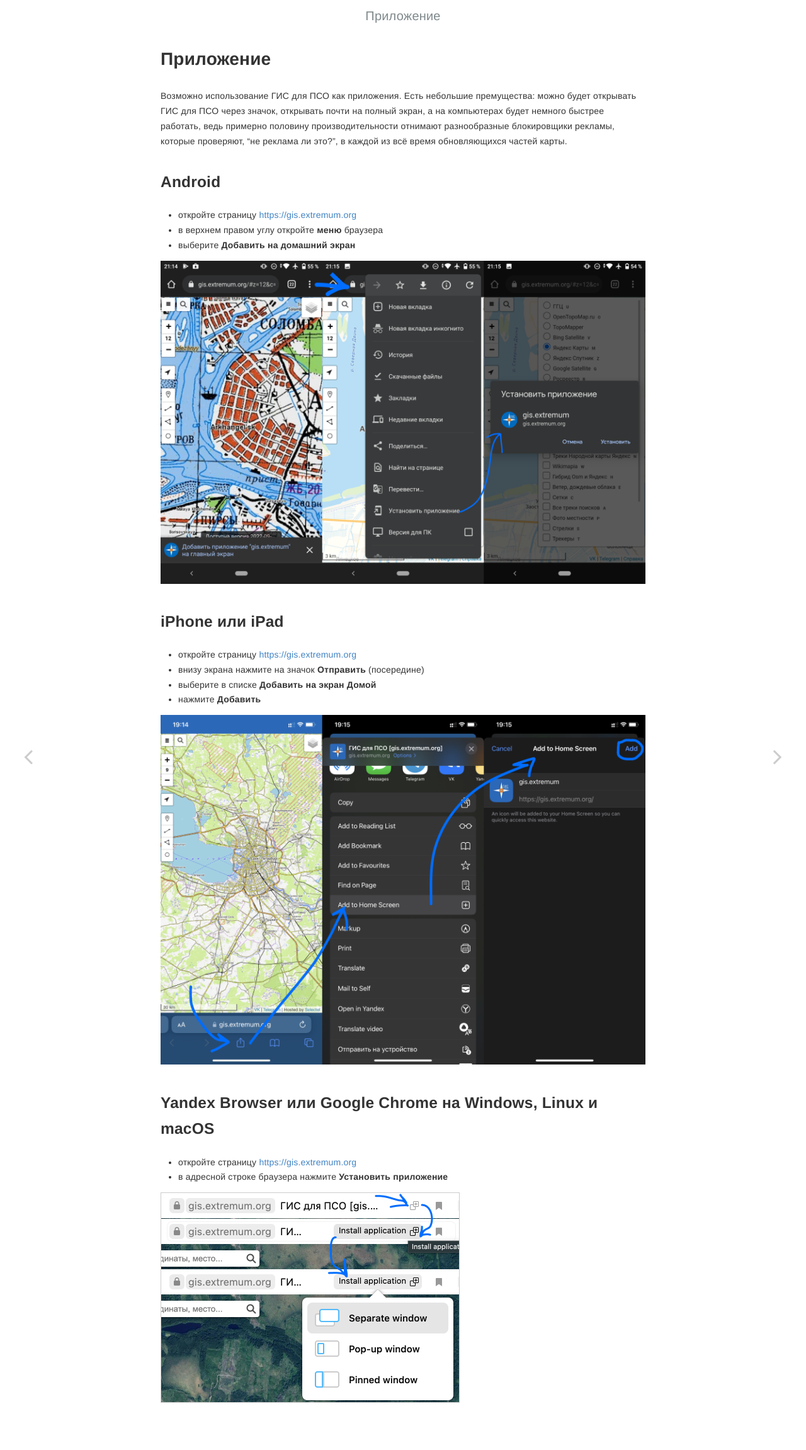
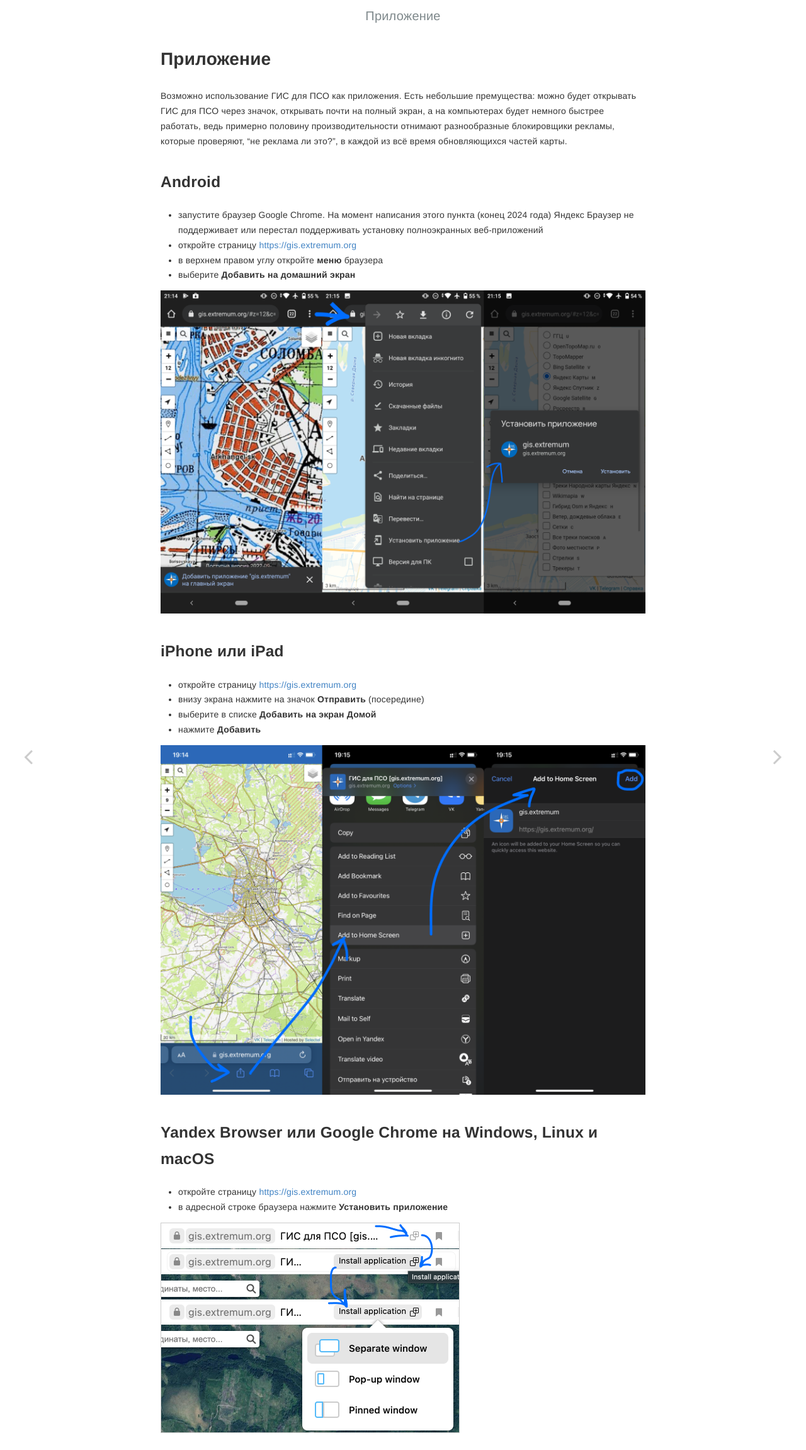
Before and after one commit to extremum-search-and-rescue/help.gis, a Jekyll site: the page built from _posts/2023-06-15-application.md, in a window 1280 px wide. Shown: the whole page at 63% size. Built offline with Jekyll 4.4.1, drawn with Linux system fonts in a browser that asks for light colours.

Commit message:
Update notes on PWA install in Yandex Browser for Android

```diff
--- a/_posts/2023-06-15-application.md
+++ b/_posts/2023-06-15-application.md
@@ -9,6 +9,7 @@ redirect_from:
 Возможно использование ГИС для ПСО как приложения. Есть небольшие премущества: можно будет открывать ГИС для ПСО через значок, открывать почти на полный экран, а на компьютерах будет немного быстрее работать, ведь примерно половину производительности отнимают разнообразные блокировщики рекламы, которые проверяют, "не реклама ли это?", в каждой из всё время обновляющихся частей карты.
 
 ## Android
+- запустите браузер Google Chrome. На момент написания этого пункта (конец 2024 года) Яндекс Браузер не поддерживает или перестал поддерживать установку полноэкранных веб-приложений
 - откройте страницу [https://gis.extremum.org](https://gis.extremum.org)
 - в верхнем правом углу откройте **меню** браузера
 - выберите **Добавить на домашний экран**
```
